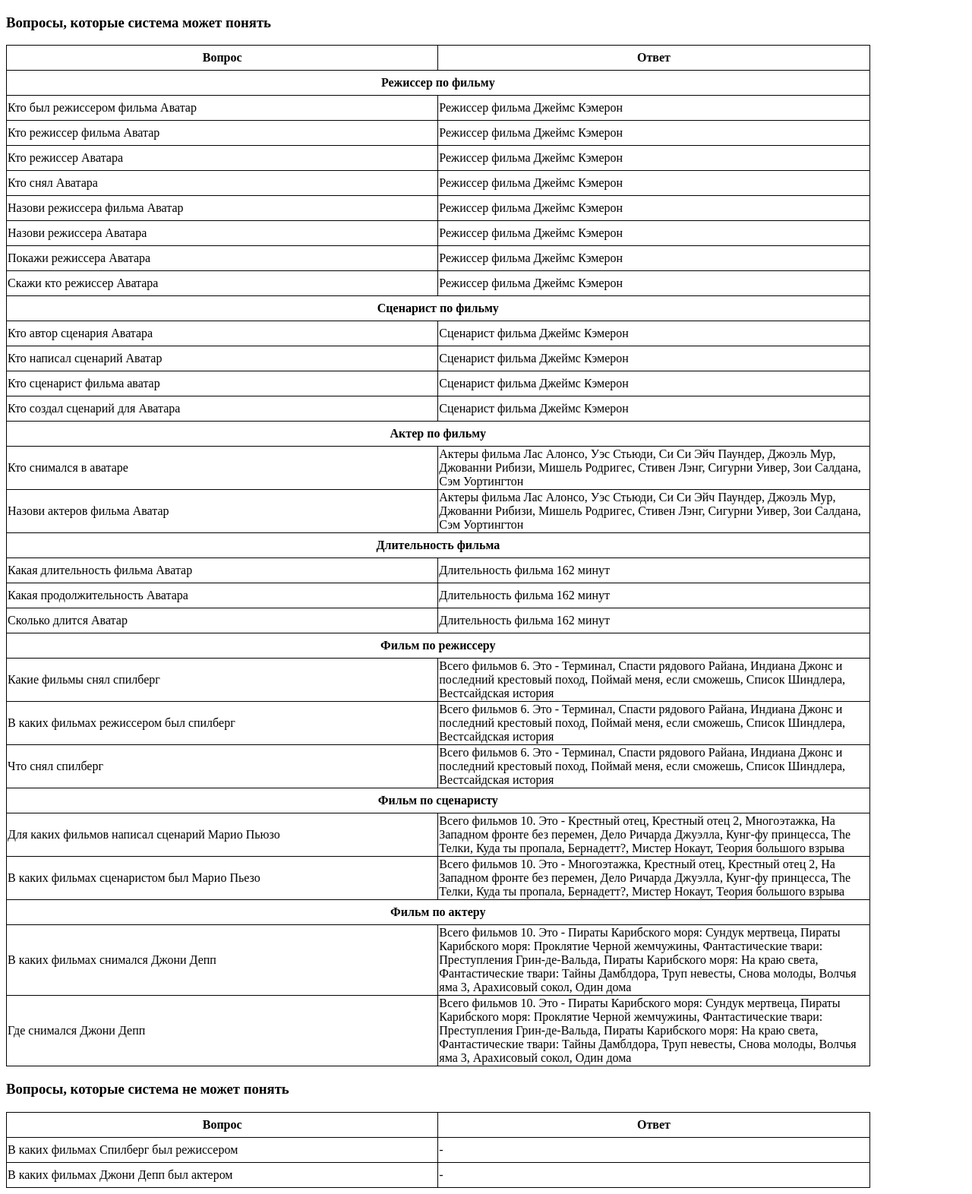
After one commit to AlexanderNkn/graduate_work, a Django app: template assistant_api/templates/questions_list.html in a window 1280 px wide. The commit adds this page. Shown: the whole page at 76% size. Run offline with Django 3.2, Linux system fonts and the light colour scheme; the template is opened without the code that fills it, so the values that code supplies are empty; parts of the project's set-up code (start-up, migrations or seed data) failed here and were passed over.

Commit message:
Список вопросов для презентации и правки для корректных ответов

```diff
--- a/assistant_api/src/services/handlers.py
+++ b/assistant_api/src/services/handlers.py
@@ -75,4 +75,7 @@
         return {'text_to_speech': messages.NOT_FOUND}
 
     titles = ', '.join(film_data['title'] for film_data in data)
-    return {'text_to_speech': f'Всего фильмов {len(data)}. Это - {titles}'}
+    return {
+        'text_to_speech': f'Всего фильмов {len(data)}. Это - {titles}',
+        'films': data,
+    }
--- a/assistant_api/src/services/intent.py
+++ b/assistant_api/src/services/intent.py
@@ -97,7 +97,7 @@
         'снимать': 'director',
         'актер': 'actor',
         'написать сценарий': 'writer',
-        'создать сценарий': 'writer',
+        'создавать сценарий': 'writer',
         'сценарист': 'writer',
         'автор сценарий': 'writer',
     }
--- a/assistant_api/static/css/style.css
+++ b/assistant_api/static/css/style.css
@@ -19,9 +19,28 @@
   height: 42px;
 }
 
+span.search_result {
+  display: inline-block;
+  vertical-align: top;
+}
+
 .personName {
   font-size: 24px;
   font-weight: 500;
   width: 150px;
   text-align: center;
 }
+
+table, th, td {
+  border: 1px solid black;
+  border-collapse: collapse;
+}
+
+.question_table {
+  width: 90%;
+}
+
+.question_table th, td {
+  width: 50%;
+  height: 30px;
+}
--- /dev/null
+++ b/assistant_api/templates/questions_list.html
@@ -0,0 +1,157 @@
+<!DOCTYPE html>
+<html lang="ru">
+<head>
+  <meta charset="UTF-8">
+  <meta name="viewport" content="width=device-width, initial-scale=1.0">
+  <meta http-equiv="X-UA-Compatible" content="ie=edge">
+  <title>Voice Search</title>
+  <link rel="stylesheet" href="../static/css/style.css">
+  <link rel="icon" type="image" href="../static/img/voice_icon.ico">
+</head>
+<body>
+  <h3>
+    Вопросы, которые система может понять
+  </h3>
+
+  <table class="question_table">
+    <tr>
+      <th>Вопрос</th>
+      <th>Ответ</th>
+    </tr>
+    <tr>
+      <th colspan=2>Режиссер по фильму</th>
+    </tr>
+    <tr>
+      <td>Кто был режиссером фильма Аватар</td>
+      <td>Режиссер фильма Джеймс Кэмерон</td>
+    </tr>
+    <tr>
+      <td>Кто режиссер фильма Аватар</td>
+      <td>Режиссер фильма Джеймс Кэмерон</td>
+    </tr>
+    <tr>
+      <td>Кто режиссер Аватара</td>
+      <td>Режиссер фильма Джеймс Кэмерон</td>
+    </tr>
+    <tr>
+      <td>Кто снял Аватара</td>
+      <td>Режиссер фильма Джеймс Кэмерон</td>
+    </tr>
+    <tr>
+      <td>Назови режиссера фильма Аватар</td>
+      <td>Режиссер фильма Джеймс Кэмерон</td>
+    </tr>
+    <tr>
+      <td>Назови режиссера Аватара</td>
+      <td>Режиссер фильма Джеймс Кэмерон</td>
+    </tr>
+    <tr>
+      <td>Покажи режиссера Аватара</td>
+      <td>Режиссер фильма Джеймс Кэмерон</td>
+    </tr>
+    <tr>
+      <td>Скажи кто режиссер Аватара</td>
+      <td>Режиссер фильма Джеймс Кэмерон</td>
+    </tr>
+    <tr>
+      <th colspan=2>Сценарист по фильму</th>
+    </tr>
+    <tr>
+      <td>Кто автор сценария Аватара</td>
+      <td>Сценарист фильма Джеймс Кэмерон</td>
+    </tr>
+    <tr>
+      <td>Кто написал сценарий Аватар</td>
+      <td>Сценарист фильма Джеймс Кэмерон</td>
+    </tr>
+    <tr>
+      <td>Кто сценарист фильма аватар</td>
+      <td>Сценарист фильма Джеймс Кэмерон</td>
+    </tr>
+    <tr>
+      <td>Кто создал сценарий для Аватара</td>
+      <td>Сценарист фильма Джеймс Кэмерон</td>
+    </tr>
+    <tr>
+      <th colspan=2>Актер по фильму</th>
+    </tr>
+    <tr>
+      <td>Кто снимался в аватаре</td>
+      <td>Актеры фильма Лас Алонсо, Уэс Стьюди, Си Си Эйч Паундер, Джоэль Мур, Джованни Рибизи, Мишель Родригес, Стивен Лэнг, Сигурни Уивер, Зои Салдана, Сэм Уортингтон</td>
+    </tr>
+    <tr>
+      <td>Назови актеров фильма Аватар</td>
+      <td>Актеры фильма Лас Алонсо, Уэс Стьюди, Си Си Эйч Паундер, Джоэль Мур, Джованни Рибизи, Мишель Родригес, Стивен Лэнг, Сигурни Уивер, Зои Салдана, Сэм Уортингтон</td>
+    </tr>
+    <tr>
+      <th colspan=2>Длительность фильма</th>
+    </tr>
+    <tr>
+      <td>Какая длительность фильма Аватар</td>
+      <td>Длительность фильма 162 минут</td>
+    </tr>
+    <tr>
+      <td>Какая продолжительность Аватара</td>
+      <td>Длительность фильма 162 минут</td>
+    </tr>
+    <tr>
+      <td>Сколько длится Аватар</td>
+      <td>Длительность фильма 162 минут</td>
+    </tr>
+    <tr>
+      <th colspan=2>Фильм по режиссеру</th>
+    </tr>
+    <tr>
+      <td>Какие фильмы снял спилберг</td>
+      <td>Всего фильмов 6. Это - Терминал, Спасти рядового Райана, Индиана Джонс и последний крестовый поход, Поймай меня, если сможешь, Список Шиндлера, Вестсайдская история</td>
+    </tr>
+    <tr>
+      <td>В каких фильмах режиссером был спилберг</td>
+      <td>Всего фильмов 6. Это - Терминал, Спасти рядового Райана, Индиана Джонс и последний крестовый поход, Поймай меня, если сможешь, Список Шиндлера, Вестсайдская история</td>
+    </tr>
+    <tr>
+      <td>Что снял спилберг</td>
+      <td>Всего фильмов 6. Это - Терминал, Спасти рядового Райана, Индиана Джонс и последний крестовый поход, Поймай меня, если сможешь, Список Шиндлера, Вестсайдская история</td>
+    </tr>
+    <tr>
+      <th colspan=2>Фильм по сценаристу</th>
+    </tr>
+    <tr>
+      <td>Для каких фильмов написал сценарий Марио Пьюзо</td>
+      <td>Всего фильмов 10. Это - Крестный отец, Крестный отец 2, Многоэтажка, На Западном фронте без перемен, Дело Ричарда Джуэлла, Кунг-фу принцесса, The Телки, Куда ты пропала, Бернадетт?, Мистер Нокаут, Теория большого взрыва</td>
+    </tr>
+    <tr>
+      <td>В каких фильмах сценаристом был Марио Пьезо</td>
+      <td>Всего фильмов 10. Это - Многоэтажка, Крестный отец, Крестный отец 2, На Западном фронте без перемен, Дело Ричарда Джуэлла, Кунг-фу принцесса, The Телки, Куда ты пропала, Бернадетт?, Мистер Нокаут, Теория большого взрыва</td>
+    </tr>
+    <tr>
+      <th colspan=2>Фильм по актеру</th>
+    </tr>
+    <tr>
+      <td>В каких фильмах снимался Джони Депп</td>
+      <td>Всего фильмов 10. Это - Пираты Карибского моря: Сундук мертвеца, Пираты Карибского моря: Проклятие Черной жемчужины, Фантастические твари: Преступления Грин-де-Вальда, Пираты Карибского моря: На краю света, Фантастические твари: Тайны Дамблдора, Труп невесты, Снова молоды, Волчья яма 3, Арахисовый сокол, Один дома</td>
+    </tr>
+    <tr>
+      <td>Где снимался Джони Депп</td>
+      <td>Всего фильмов 10. Это - Пираты Карибского моря: Сундук мертвеца, Пираты Карибского моря: Проклятие Черной жемчужины, Фантастические твари: Преступления Грин-де-Вальда, Пираты Карибского моря: На краю света, Фантастические твари: Тайны Дамблдора, Труп невесты, Снова молоды, Волчья яма 3, Арахисовый сокол, Один дома</td>
+    </tr>
+  </table>
+  <h3>
+    Вопросы, которые система не может понять
+  </h3>
+  <table class="question_table">
+    <tr>
+      <th>Вопрос</th>
+      <th>Ответ</th>
+    </tr>
+    <tr>
+      <td>В каких фильмах Спилберг был режиссером</td>
+      <td>-</td>
+    </tr>
+    <tr>
+      <td>В каких фильмах Джони Депп был актером</td>
+      <td>-</td>
+    </tr>
+    </table>
+</body>
+</html>
--- a/movies_api/src/models/film.py
+++ b/movies_api/src/models/film.py
@@ -32,7 +32,7 @@
     """Film details received from elasticsearch."""
 
     id: uuid.UUID
-    imdb_rating: float
+    imdb_rating: Optional[float]
     genre: list[GenreShortDTO]
     title: str
     description: Optional[str]
```
Also changed, not shown: assistant_api/templates/index.html (+18 -4 lines).
